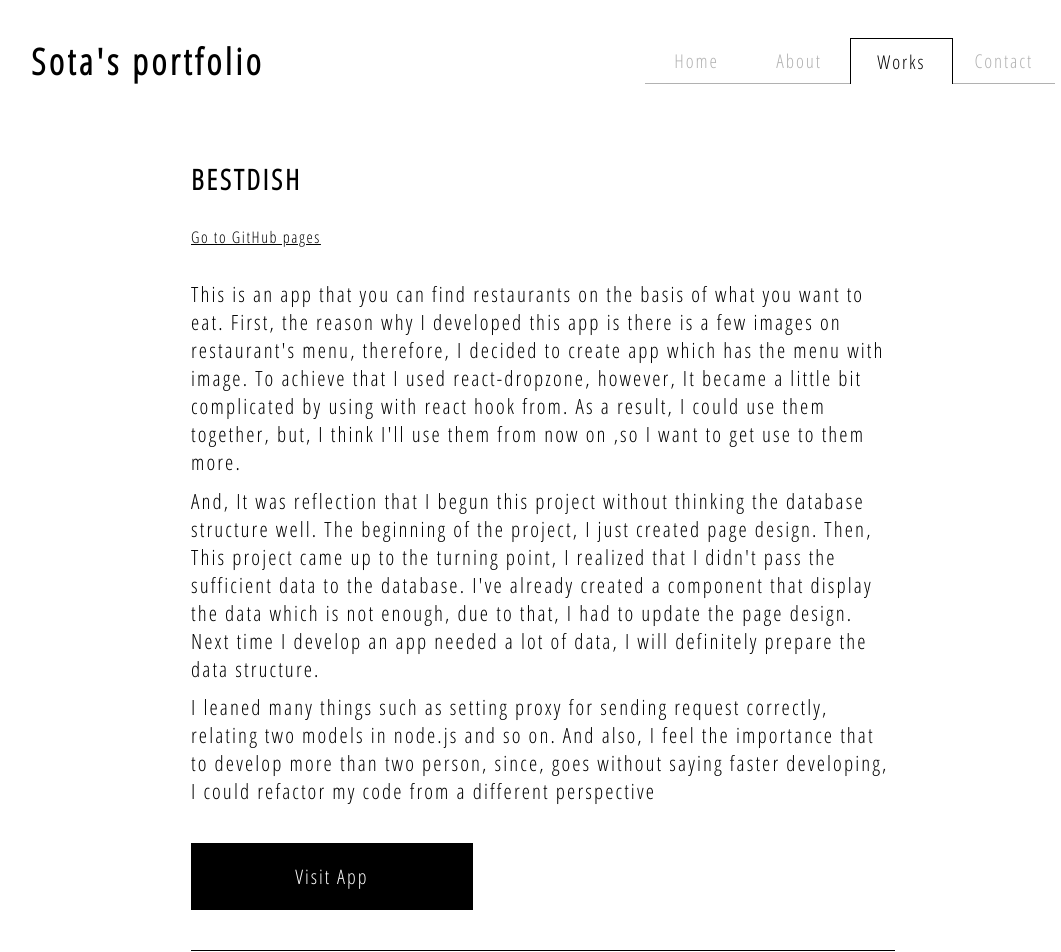
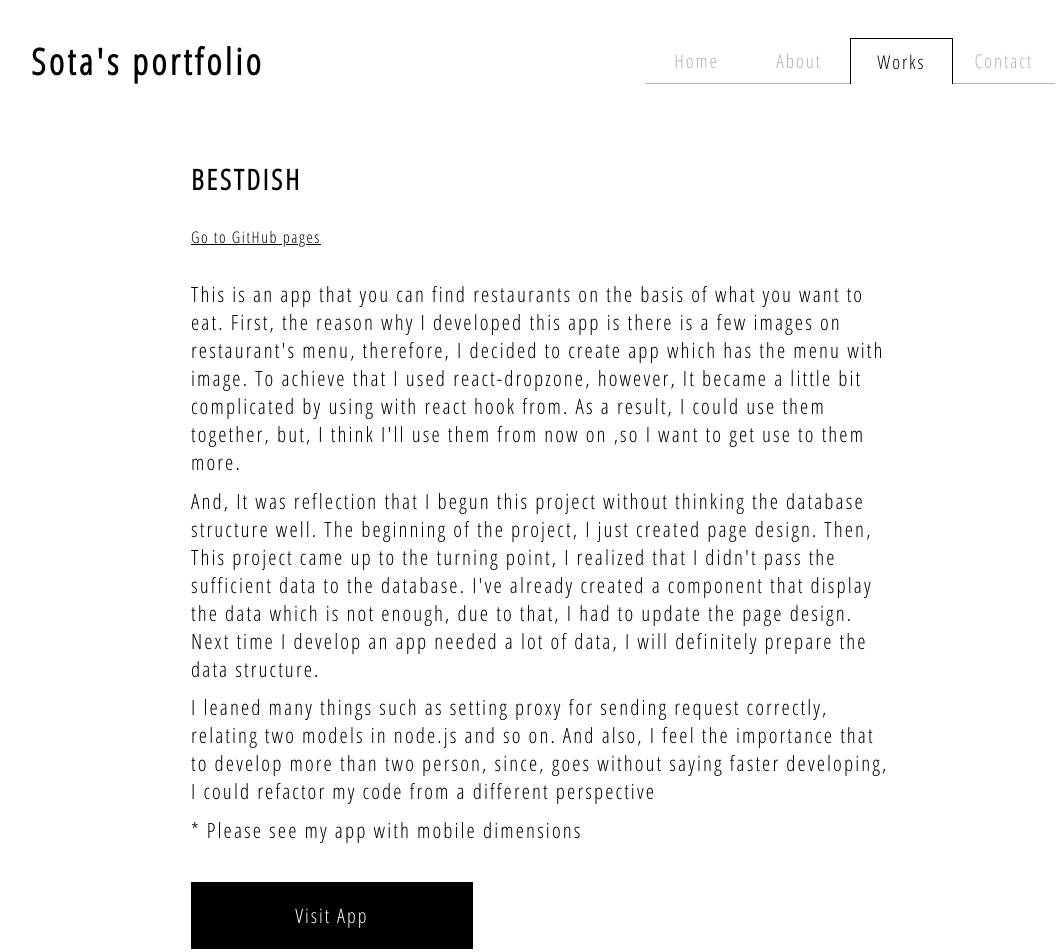
Before and after one commit to Sota-hub/portfolio, a Next.js app: page /works/bestdish in a window 1280 px wide. Shown: the top 952 px of the page, without its empty margins (97-1158 px from the left). Built offline with nearby package versions, Linux system fonts and the light colour scheme; a web font is replaced by a local one.

Commit message:
change link to actual app

```diff
--- a/data/best-dish-data.js
+++ b/data/best-dish-data.js
@@ -9,9 +9,10 @@ const dataOfBestDish = {
     "This is an app that you can find restaurants on the basis of what you want to eat. First, the reason why I developed this app is there is a few images on restaurant's menu, therefore, I decided to create app which has the menu with image. To achieve that I used react-dropzone, however, It became a little bit complicated by using with react hook from. As a result, I could use them together, but, I think I'll use them from now on ,so I want to get use to them more.",
     "And, It was reflection that I begun this project without thinking the database structure well. The beginning of the project, I just created page design. Then, This project came up to the turning point, I realized that I didn't pass the sufficient data to the database. I've already created a component that display the data which is not enough, due to that, I had to update the page design. Next time I develop an app needed a lot of data, I will definitely prepare the data structure.",
     "I leaned many things such as setting proxy for sending request correctly, relating two models in node.js and so on. And also, I feel the importance that to develop more than two person, since, goes without saying faster developing, I could refactor my code from a different perspective",
+    "* Please see my app with mobile dimensions",
   ],
   image: [myMenu, searchMenu, postMenu, homeMenu],
-  link: "https://poke-battle.netlify.app/",
+  link: "https://bestdish.vercel.app/",
   language: ["Next.js", "Node.js", "MongoDB"],
   github: "https://github.com/Sota-hub/BESTDISH.git",
 };
```
